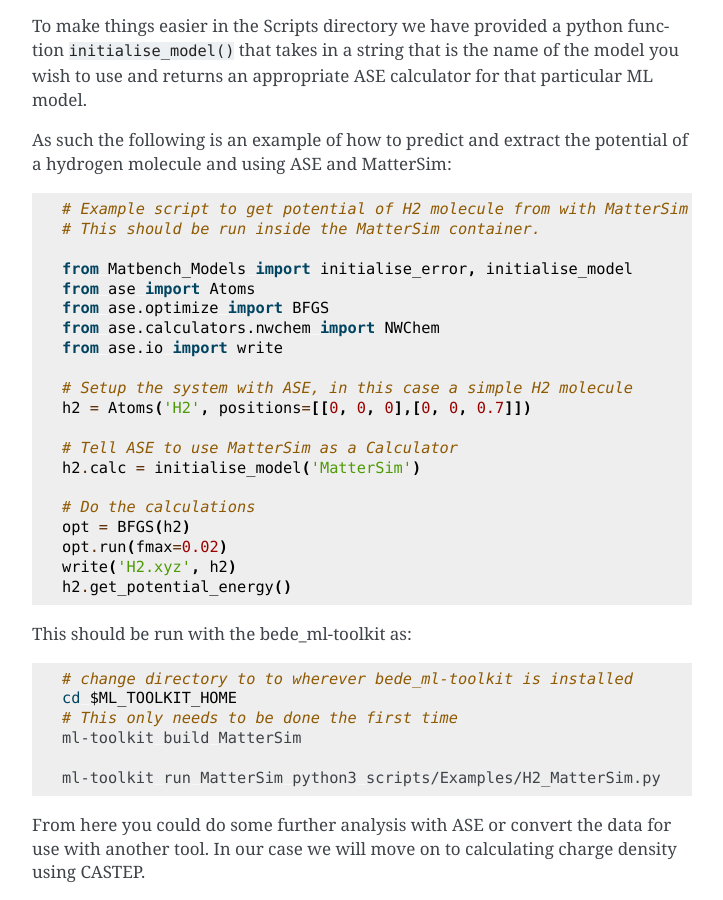
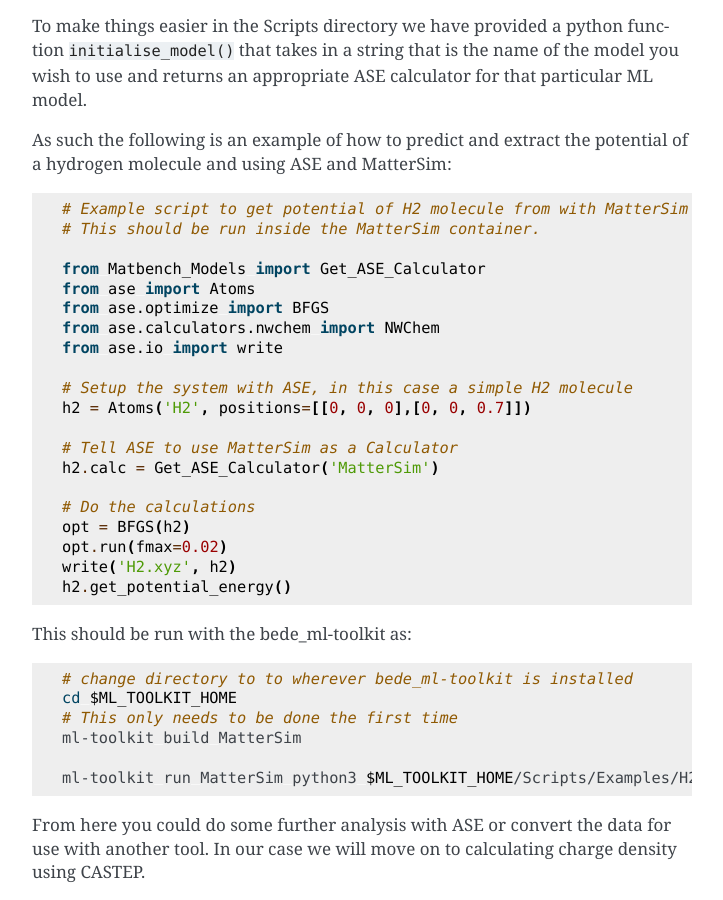
Before and after one commit to bjthorpe/Bede_container_docs, a Sphinx documentation site: the page built from source/Examples.rst, in a window 1280 px wide and 900 px high, scrolled down 1971 px. Shown: the whole window, without its empty margins (388-1111 px from the left). Built offline with Sphinx 7.4.7, drawn with Linux system fonts in a browser that asks for light colours.

Commit message:
fixed ASE example

```diff
--- a/source/Examples.rst
+++ b/source/Examples.rst
@@ -108,7 +108,7 @@
     # Example script to get potential of H2 molecule from with MatterSim through ASE
     # This should be run inside the MatterSim container.
 
-    from Matbench_Models import initialise_error, initialise_model
+    from Matbench_Models import Get_ASE_Calculator
     from ase import Atoms
     from ase.optimize import BFGS
     from ase.calculators.nwchem import NWChem
@@ -118,7 +118,7 @@
     h2 = Atoms('H2', positions=[[0, 0, 0],[0, 0, 0.7]])
 
     # Tell ASE to use MatterSim as a Calculator
-    h2.calc = initialise_model('MatterSim')
+    h2.calc = Get_ASE_Calculator('MatterSim')
 
     # Do the calculations
     opt = BFGS(h2)
@@ -135,7 +135,7 @@
     # This only needs to be done the first time
     ml-toolkit build MatterSim
 
-    ml-toolkit run MatterSim python3 scripts/Examples/H2_MatterSim.py
+    ml-toolkit run MatterSim python3 $ML_TOOLKIT_HOME/Scripts/Examples/H2_MatterSim.py
 
 From here you could do some further analysis with ASE or convert the data for use
 with another tool. In our case we will move on to calculating charge density
```
